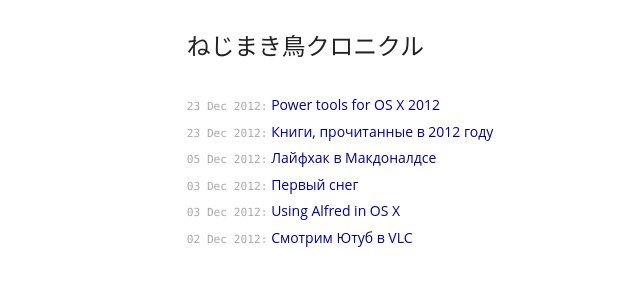
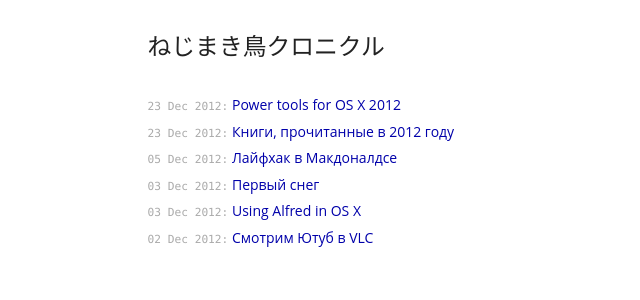
Before and after one commit to dimkalinux/dimkalinux.github.com, a Jekyll site: the page built from index.html, in a window 1280 px wide. Shown: the top 300 px of the page, without its empty margins (155-795 px from the left). Built offline with Jekyll 4.4.1, drawn with Linux system fonts in a browser that asks for light colours; Markdown is read by kramdown in place of the engine named in the settings.

Commit message:
Fixed layout width
Signed-off-by: dimkalinux <dimkalinux@gmail.com>

```diff
--- a/_layouts/default.html
+++ b/_layouts/default.html
@@ -16,7 +16,7 @@
 </head>
 <body>
     <div class="row">
-        <div class="eight columns centered end">
+        <div class="nine columns centered end">
             {{ content }}
         </div>
     </div>
```
